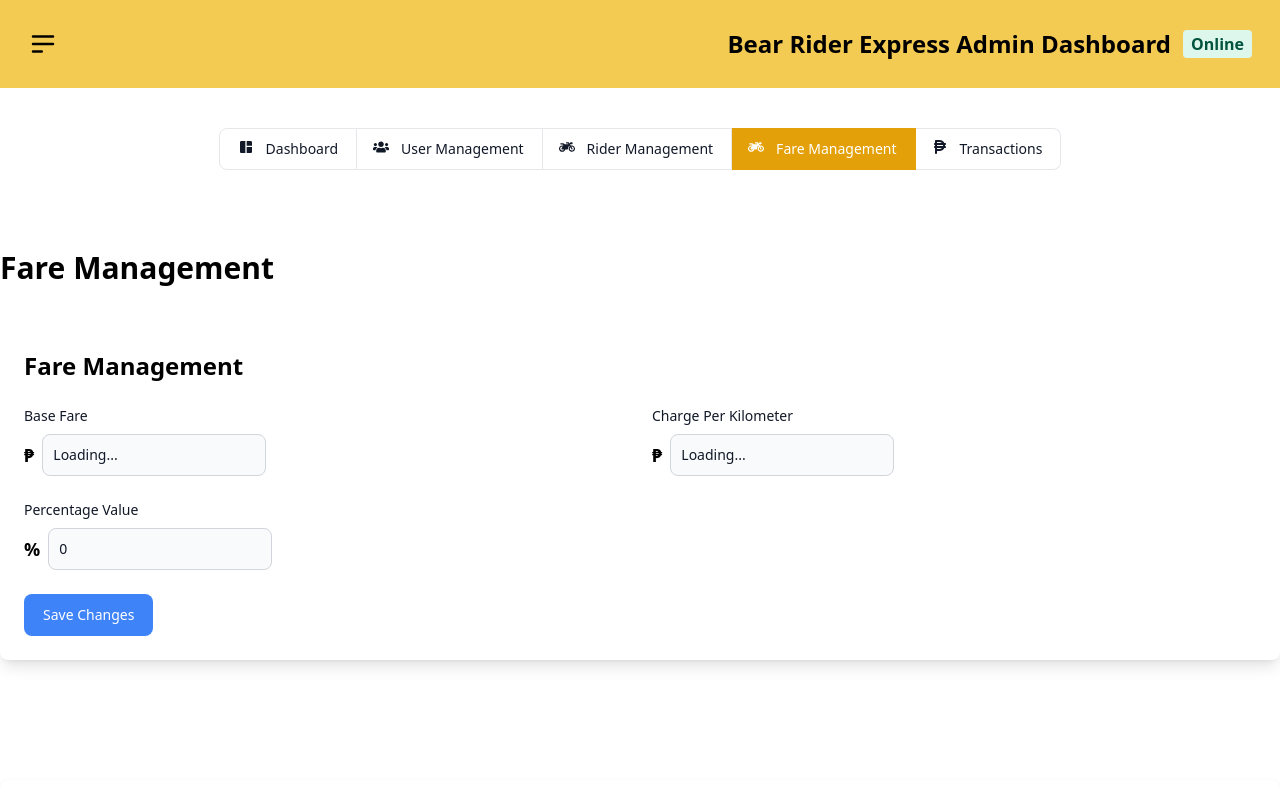
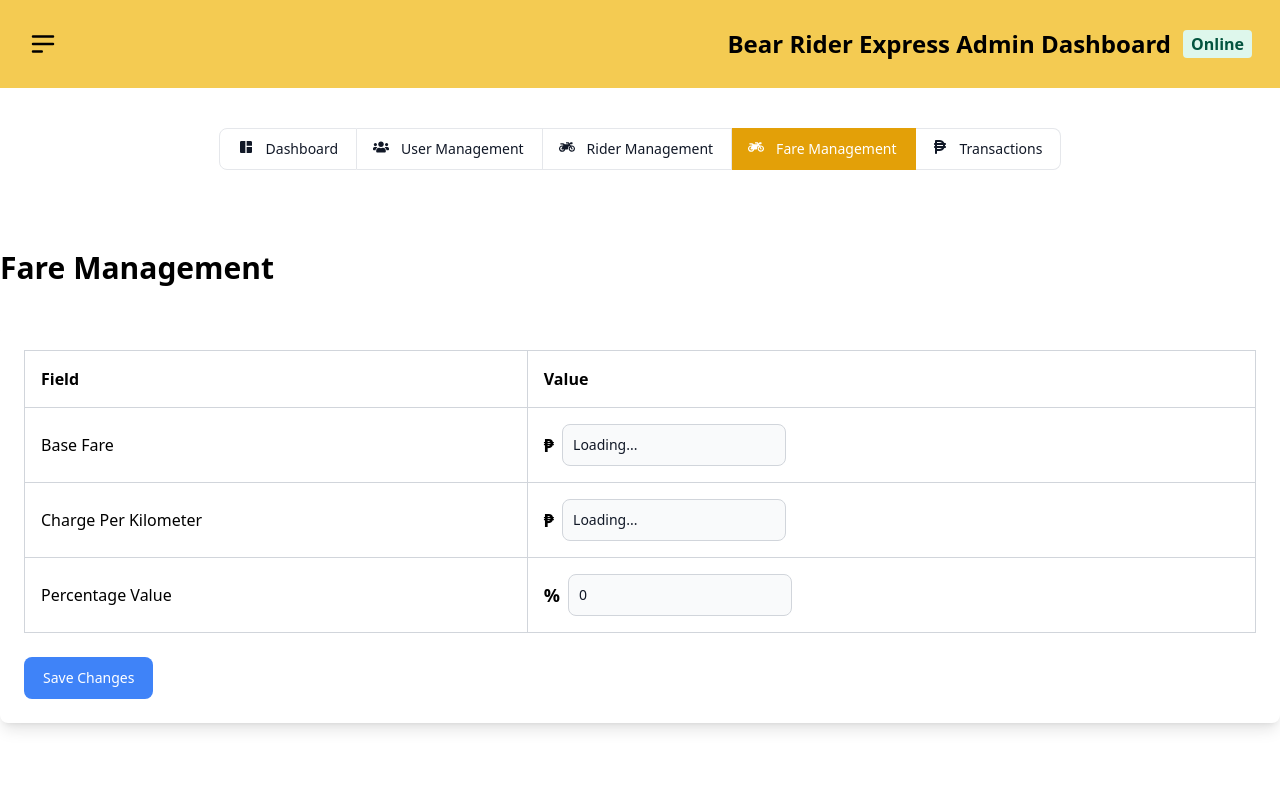
Before and after one commit to Sowishi/Bear-RIder-Web, a React (Vite) app: page /admin-fare in a window 1280 px wide. Shown: the top 800 px of the page. Built offline with nearby package versions, Linux system fonts and the light colour scheme; no server answers; the database is empty.

Commit message:
updated the fare management system

```diff
--- a/src/pages/admin-fare.jsx
+++ b/src/pages/admin-fare.jsx
@@ -1,5 +1,4 @@
 import { useState, useEffect } from "react";
-import { RiderTable } from "../components/riderTable";
 import AdminLayout from "../layout/admin";
 import { TextInput, Button, Label } from "flowbite-react";
 import useCrudFare from "../hooks/useCrudFare";
@@ -53,13 +52,18 @@
 
         {/* Fare Management Section */}
         <div className="fare-management bg-white rounded-lg shadow-lg p-6 mb-10">
-          <h2 className="font-bold text-2xl mb-6">Fare Management</h2>
-          <div className="grid grid-cols-1 md:grid-cols-2 gap-6">
+          <table className="min-w-full table-auto border-collapse border border-gray-300">
+            <thead>
+              <tr>
+                <th className="border border-gray-300 p-4 text-left">Field</th>
+                <th className="border border-gray-300 p-4 text-left">Value</th>
+              </tr>
+            </thead>
+            <tbody>
               {/* Base Fare Input */}
-            <div>
-              <Label htmlFor="baseFare" className="block mb-2">
-                Base Fare
-              </Label>
+              <tr>
+                <td className="border border-gray-300 p-4">Base Fare</td>
+                <td className="border border-gray-300 p-4">
                   <div className="flex items-center">
                     <span className="mr-2 text-lg font-semibold">₱</span>
                     <TextInput
@@ -70,13 +74,15 @@
                       placeholder="Enter base fare"
                     />
                   </div>
-            </div>
+                </td>
+              </tr>
 
               {/* Charge per Kilometer Input */}
-            <div>
-              <Label htmlFor="chargePerKm" className="block mb-2">
+              <tr>
+                <td className="border border-gray-300 p-4">
                   Charge Per Kilometer
-              </Label>
+                </td>
+                <td className="border border-gray-300 p-4">
                   <div className="flex items-center">
                     <span className="mr-2 text-lg font-semibold">₱</span>
                     <TextInput
@@ -87,13 +93,13 @@
                       placeholder="Enter charge per kilometer"
                     />
                   </div>
-            </div>
+                </td>
+              </tr>
 
               {/* Percentage Input */}
-            <div>
-              <Label htmlFor="percentage" className="block mb-2">
-                Percentage Value
-              </Label>
+              <tr>
+                <td className="border border-gray-300 p-4">Percentage Value</td>
+                <td className="border border-gray-300 p-4">
                   <div className="flex items-center">
                     <span className="mr-2 text-lg font-semibold">%</span>
                     <TextInput
@@ -104,8 +110,10 @@
                       placeholder="Enter percentage value"
                     />
                   </div>
-            </div>
-          </div>
+                </td>
+              </tr>
+            </tbody>
+          </table>
           <div className="mt-6 text-right">
             <Button
               onClick={handleUpdateFare}
```
Lines whose indentation alone changed are shown as unchanged.
